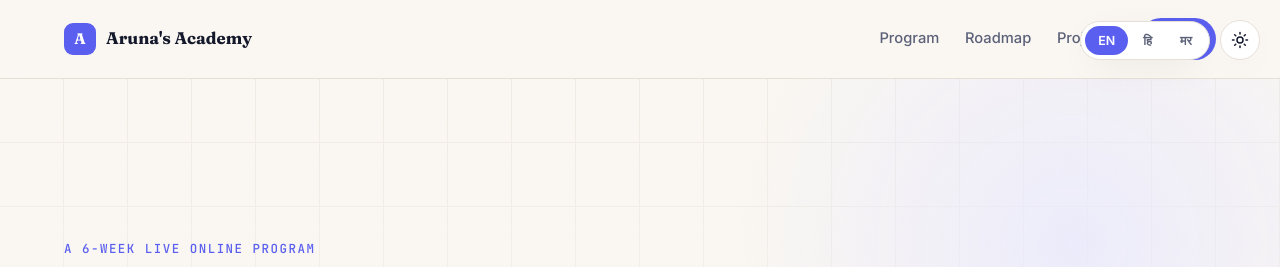
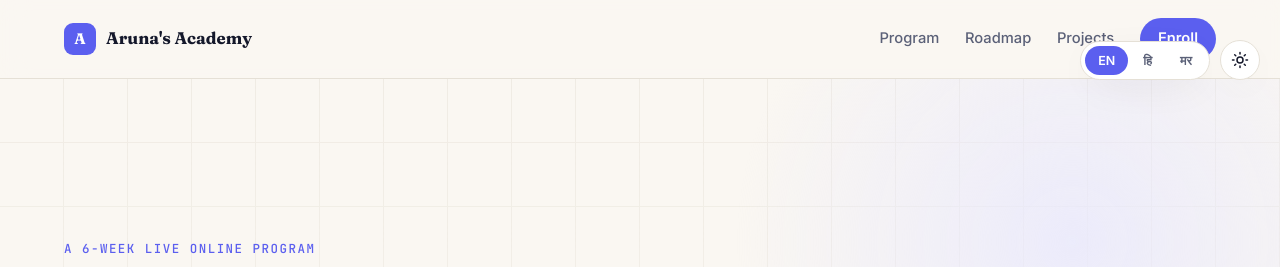
Before and after one commit to CaptMJA380/ai-explorer-program, a plain HTML site: page index.html in a window 1280 px wide. Shown: the top 267 px of the page. Drawn offline with Linux system fonts and the light colour scheme.

Commit message:
Update style.css

```diff
--- a/style.css
+++ b/style.css
@@ -96,7 +96,7 @@ img, svg { display: block; }
 
 .controls {
   position: fixed;
-  top: 20px;
+  top: 40px;
   right: 20px;
   z-index: 100;
   display: flex;
```
